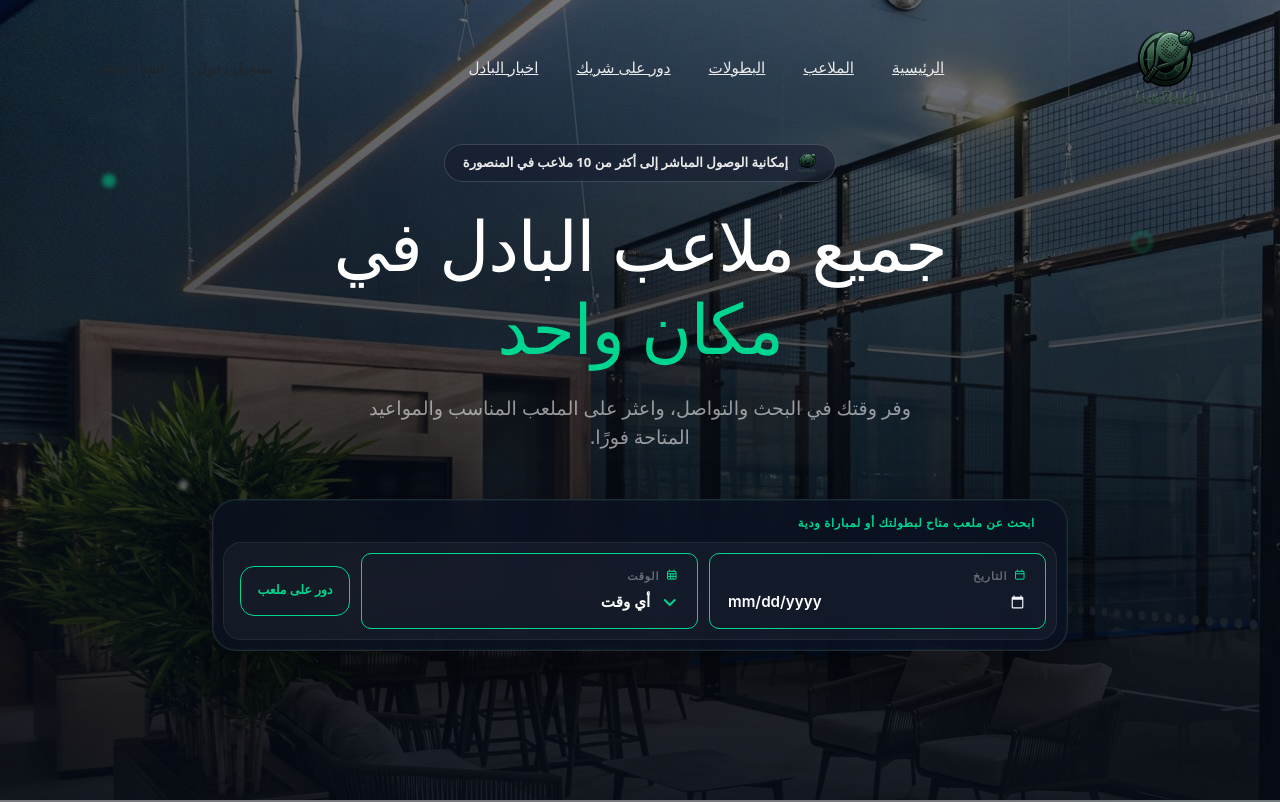
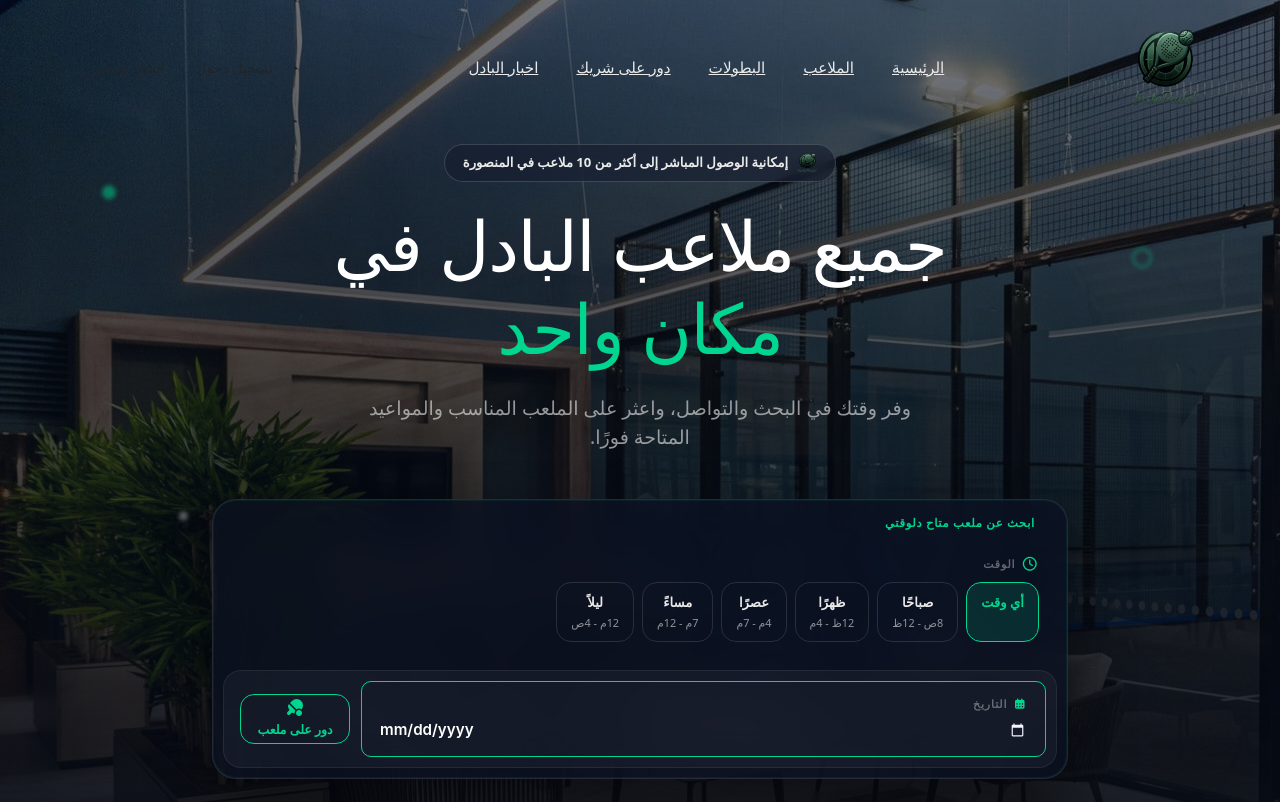
Before and after one commit to NourElshahawy/instapadel, a Next.js app: page / in a window 1280 px wide. Shown: the top 802 px of the page. Built offline with nearby package versions, Linux system fonts and the light colour scheme; no server answers; the database is empty.

Commit message:
conflict resend lib

```diff
--- a/src/_pages/courts/CourtsListing.jsx
+++ b/src/_pages/courts/CourtsListing.jsx
@@ -56,8 +56,7 @@ export default function CourtsListing({ courts , searchFilters }) {
     setCurrentPage(1);
   };
 
-  const PERIOD_LABELS = { morning: "الصبح", afternoon: "بعد الظهر", evening: "مساءً", night: "ليلاً" };
-
+const PERIOD_LABELS = { morning: "صباحًا", noon: "ظهرًا", afternoon: "عصرًا", evening: "مساءً", night: "ليلاً" };
   return (
     <>
       <ListingHero title="جميع ملاعب البادل في المنصورة" count={filteredCourts.length} />
--- a/src/components/home/Hero.jsx
+++ b/src/components/home/Hero.jsx
@@ -1,21 +1,22 @@
 "use client";
-import { useRef } from "react";
-import { useRouter } from "next/navigation";
 import Image from "next/image";
 import "../../styles/home/hero.css";
 import "../../styles/home/search.css";
 import ParallaxBg from "../ui/ParallaxBg";
+import { useRef, useState } from "react";
+import { useRouter } from "next/navigation";
+import TimePeriodChips from "./TimePeriodChips";
 
 export default function Hero() {
   const router = useRouter();
   const dateRef = useRef(null);
-  const timeRef = useRef(null);
+  const [timePeriod, setTimePeriod] = useState("");
 
   const goToCourts = (e) => {
     e.preventDefault();
     const params = new URLSearchParams();
     if (dateRef.current?.value) params.set("date", dateRef.current.value);
-    if (timeRef.current?.value) params.set("time", timeRef.current.value);
+    if (timePeriod) params.set("time", timePeriod);
     const qs = params.toString();
     router.push(`/courts${qs ? `?${qs}` : ""}`);
   };
@@ -44,49 +45,35 @@ export default function Hero() {
           وفر وقتك في البحث والتواصل، واعثر على الملعب المناسب والمواعيد المتاحة فورًا.
         </p>
 
-        <div className="search-card" data-aos="fade-up" data-aos-delay="240">
-          <div className="search-card-label">
-            <span className="pulse-dot" />
-            ابحث عن ملعب متاح لبطولتك أو لمباراة ودية
-          </div>
-
-          {/* <div className="search-grid tournament-cta">
+        {/* <div className="search-grid tournament-cta">
             <Link href="/tournaments/create" className="search-submit ">
               <i className="fa-solid fa-trophy"></i>
               <span className="submit-text">إنشاء بطولة</span>
             </Link>
           </div> */}
-          <div className="search-grid">
+        <div className="search-card" data-aos="fade-up" data-aos-delay="240">
+          <div className="search-card-label">
+            <span className="pulse-dot" />
+            ابحث عن ملعب متاح دلوقتي
+          </div>
+
+          <div className="search-field-block">
+            <label>
+              <i className="fa-regular fa-clock"></i> الوقت
+            </label>
+            <TimePeriodChips value={timePeriod} onChange={setTimePeriod} />
+          </div>
+
+          <div className="search-grid" style={{ marginTop: 14 }}>
             <div className="search-field">
               <label>
-                <i className="fa-regular fa-calendar"></i>
-                التاريخ
+                <i className="fa-solid fa-calendar-days" /> التاريخ
               </label>
-              <div className="select-wrapper">
-                <input type="date" ref={dateRef} />
-              </div>
-            </div>
-
-            <div className="search-divider" />
-
-            <div className="search-field">
-              <label>
-                <i className="fa-regular fa-calendar-days"></i>
-                الوقت
-              </label>
-              <div className="select-wrapper">
-                <i className="fa-solid fa-angle-down"></i>
-                <select ref={timeRef} defaultValue="">
-                  <option value="">أي وقت</option>
-                  <option value="morning">الصبح </option>
-                  <option value="afternoon">بعد الظهر</option>
-                  <option value="evening">مساءً</option>
-                  <option value="night">ليلاً</option>
-                </select>
-              </div>
+              <input type="date" ref={dateRef} />
             </div>
 
             <a href="/courts" className="search-submit" onClick={goToCourts}>
+              <i className="fa-solid fa-table-tennis-paddle-ball submit-icon"></i>
               <span className="submit-text">دور على ملعب</span>
             </a>
           </div>
--- /dev/null
+++ b/src/components/home/TimePeriodChips.jsx
@@ -0,0 +1,23 @@
+"use client";
+
+const PERIODS = [
+  { key: "", label: "أي وقت", range: null },
+  { key: "morning", label: " صباحًا", range: "8ص - 12ظ" },
+  { key: "noon", label: " ظهرًا", range: "12ظ - 4م" },
+  { key: "afternoon", label: " عصرًا", range: "4م - 7م" },
+  { key: "evening", label: " مساءً", range: "7م - 12م" },
+  { key: "night", label: " ليلاً", range: "12م - 4ص" },
+];
+
+export default function TimePeriodChips({ value, onChange }) {
+  return (
+    <div className="time-chips-row">
+      {PERIODS.map((p) => (
+        <button key={p.key} type="button" className={`time-chip ${value === p.key ? "is-active" : ""}`} onClick={() => onChange(p.key)}>
+          <span className="time-chip-label">{p.label}</span>
+          {p.range && <span className="time-chip-range">{p.range}</span>}
+        </button>
+      ))}
+    </div>
+  );
+}
--- a/src/lib/resend.js
+++ b/src/lib/resend.js
@@ -1,5 +1,5 @@
 import { Resend } from "resend";
 
-export const resend = new Resend(process.env.RESEND_API_KEY);
+export const resend = process.env.RESEND_API_KEY ? new Resend(process.env.RESEND_API_KEY) : null;
 
 export const FROM_EMAIL = "InstaPadel <onboarding@resend.dev>";
--- a/src/lib/sendEmail.js
+++ b/src/lib/sendEmail.js
@@ -5,6 +5,10 @@ import { tournamentInviteEmail } from "./email-templates/tournamentInvite";
 import { partnerRequestAcceptedEmail } from "./email-templates/partnerRequestAccepted";
 
 export async function sendBookingConfirmationEmail(to, data) {
+  if (!resend) {
+    console.warn("Resend not configured, skipping email");
+    return;
+  }
   try {
     await resend.emails.send({
       from: FROM_EMAIL,
--- a/src/styles/home/search.css
+++ b/src/styles/home/search.css
@@ -208,3 +208,76 @@
         font-size: .9rem;
     }
 }
+
+.time-chips-row {
+    display: flex;
+    gap: 8px;
+    flex-wrap: wrap;
+}
+
+.time-chip {
+    display: flex;
+    flex-direction: column;
+    align-items: center;
+    gap: 2px;
+    padding: 10px 14px;
+    border-radius: 15px;
+    border: 1.5px solid rgba(255, 255, 255, .12);
+    background: transparent;
+    color: var(--light-gray);
+    font-size: .82rem;
+    font-weight: 600;
+    cursor: pointer;
+    transition: all .25s var(--ease);
+    white-space: nowrap;
+}
+
+.time-chip:hover {
+    border-color: rgba(0, 214, 143, .4);
+}
+
+.time-chip.is-active {
+    border-color: var(--accent);
+    background: var(--accent-soft);
+    color: var(--accent);
+}
+
+.time-chip-range {
+    font-size: .68rem;
+    font-weight: 500;
+    opacity: .6;
+}
+
+.time-chip.is-active .time-chip-range {
+    opacity: .85;
+}
+
+@media (max-width: 575px) {
+    .time-chips-row {
+        overflow-x: auto;
+        flex-wrap: nowrap;
+        padding-bottom: 4px;
+    }
+}
+
+
+.search-field-block {
+    padding: 14px 18px;
+}
+
+.search-field-block label {
+    display: flex;
+    align-items: center;
+    gap: 6px;
+    font-size: .68rem;
+    font-weight: 700;
+    text-transform: uppercase;
+    letter-spacing: .08em;
+    color: var(--text-faint);
+    margin-bottom: 10px;
+}
+
+.search-field-block label i{
+    font-size: 14px;
+    color: var(--accent);
+}
```
